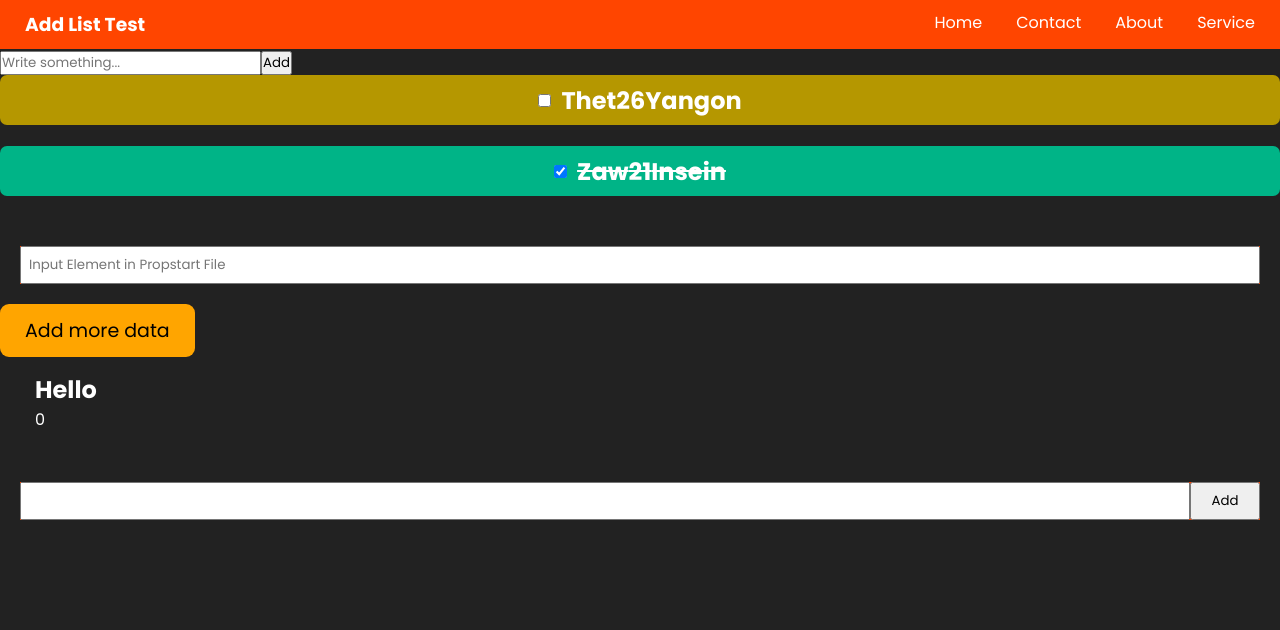
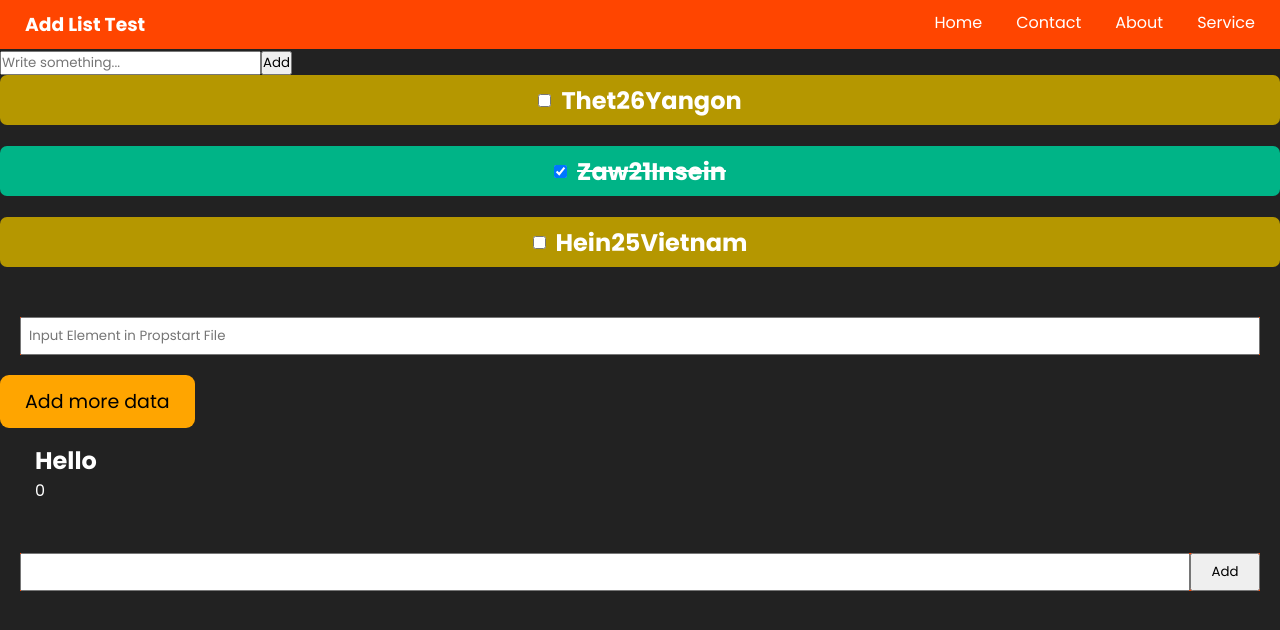
Before and after one commit to koheinthurako/React20-9-2023, a React (Create React App) app in the folder react-jsx/: page / in a window 1280 px wide. Shown: the top 630 px of the page. Built offline with nearby package versions, Linux system fonts and the light colour scheme.

Commit message:
Added more notes

```diff
--- a/react-jsx/src/components/Propstart.jsx
+++ b/react-jsx/src/components/Propstart.jsx
@@ -25,7 +25,8 @@ const Propstart = () => {
 
   const [initialState, setInitialState] = useState([
     {id: 1, name: "Thet", age: 26, location: "Yangon", isDone: false},
-    {id: 2, name: "Zaw", age: 21, location: "Insein", isDone: true}
+    {id: 2, name: "Zaw", age: 21, location: "Insein", isDone: true},
+    {id: 3, name: "Hein", age: 25, location: "Vietnam", isDone: false}
   ]);
 
   // အောက်ကတော့ useState နဲ့ဆိုင်တဲ့ function အပိုင်းဖြစ်တယ်
```
Also changed, not shown: react-jsx/src/components/List.jsx (line endings or trailing spaces).
